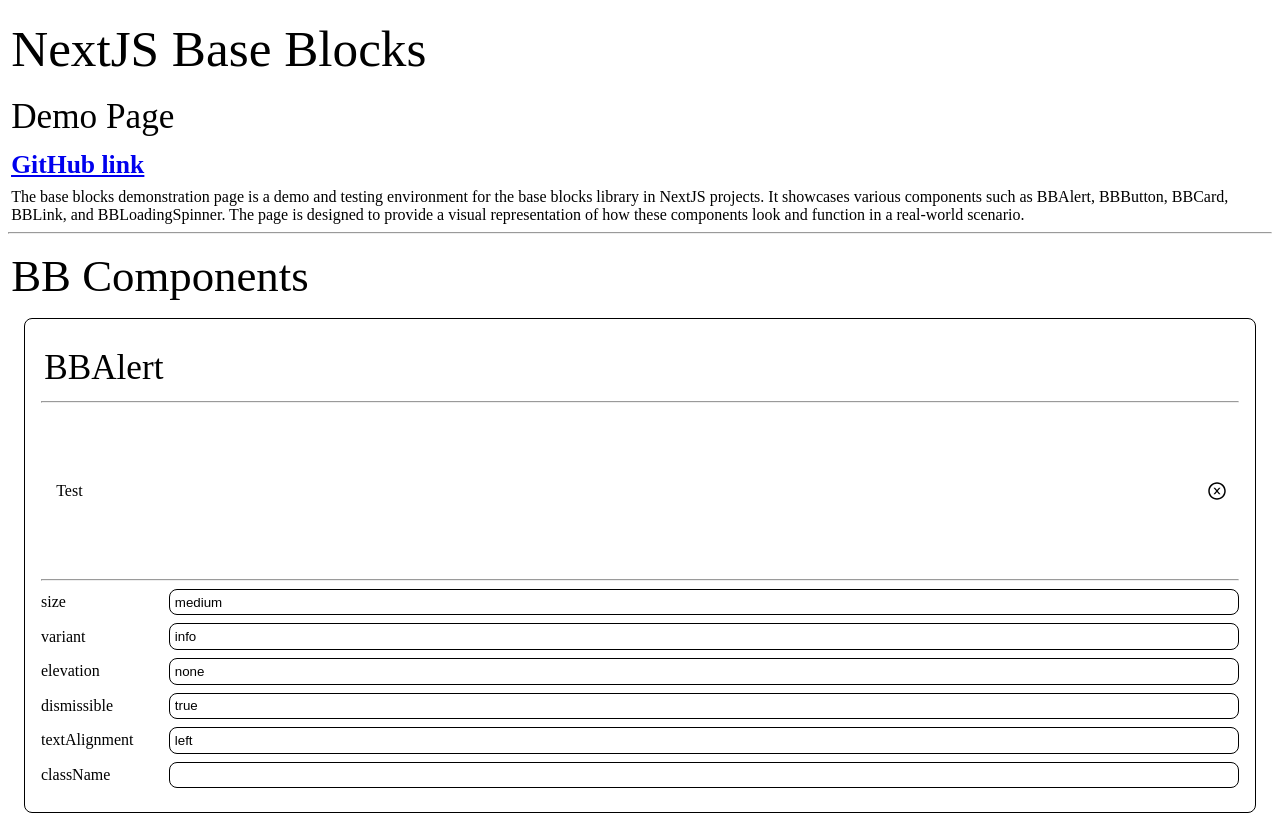
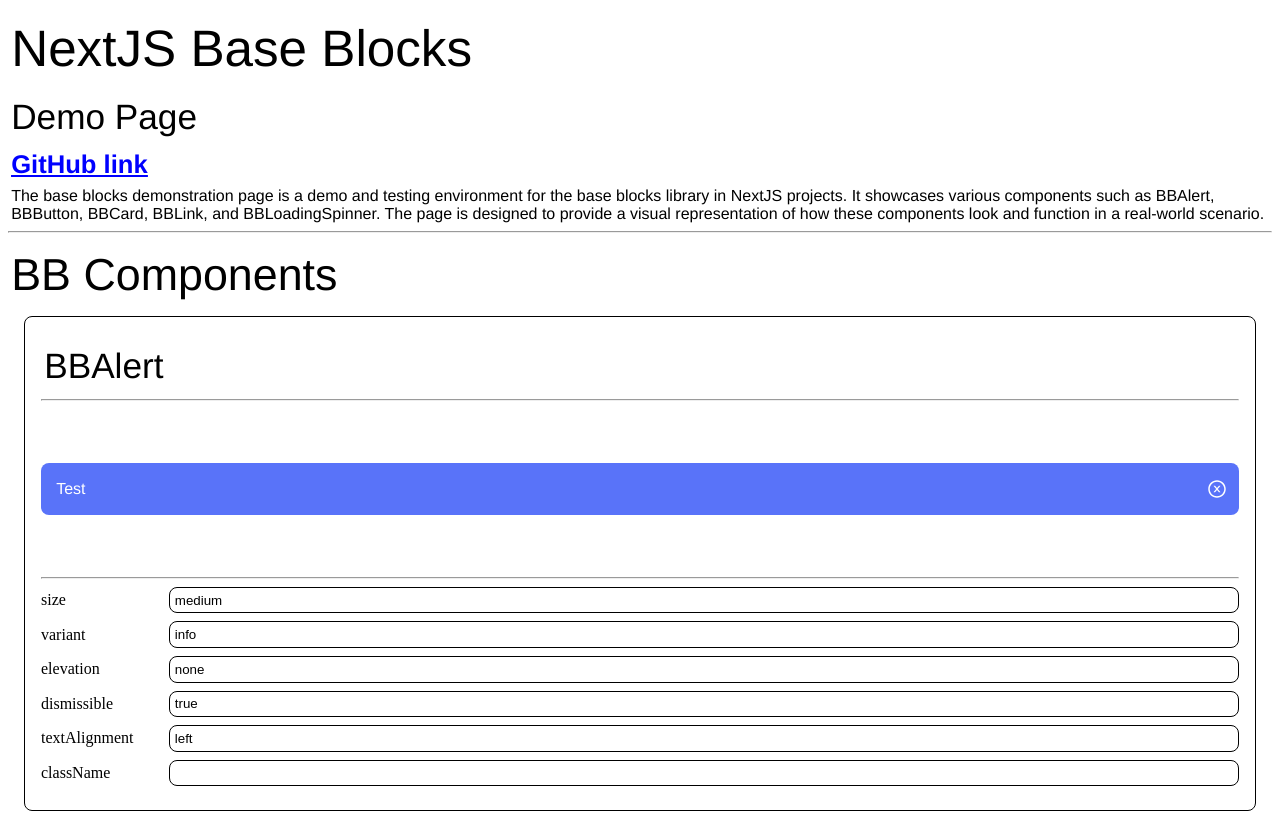
Before and after one commit to dan1229/nextjs-base-blocks, a Next.js app: page / in a window 1280 px wide. Shown: the top 815 px of the page. Built offline with nearby package versions, Linux system fonts and the light colour scheme.

Commit message:
added _app and globals

```diff
--- /dev/null
+++ b/src/pages/_app.tsx
@@ -0,0 +1,9 @@
+import React from 'react';
+import '@/styles/globals.scss';
+import type { AppProps } from 'next/app';
+
+function MyApp({ Component, pageProps }: AppProps) {
+  return <Component {...pageProps} />;
+}
+
+export default MyApp;
--- /dev/null
+++ b/styles/globals.scss
@@ -0,0 +1,55 @@
+/**
+*
+* GLOBAL STYLES
+*
+*/
+$primary-color: red;
+$secondary-color: blue;
+$info-color: #284af7;
+$warning-color: #f1c500;
+$success-color: #50c758;
+$danger-color: #e8352e;
+
+html,
+:root {
+  // app theme
+  --primary-color: #{$primary-color};
+  --primary-dark-color: #{darken($primary-color, 10%)};
+  --primary-light-color: #{lighten($primary-color, 10%)};
+  --secondary-color: #{$secondary-color};
+  --secondary-dark-color: #{darken($secondary-color, 10%)};
+  --secondary-light-color: #{lighten($secondary-color, 10%)};
+  // general colors
+  --white: #fff;
+  --black: 35, 35, 35;
+  --grey-light: #8199c2;
+  --grey-dark: #58647a;
+  --grey-darkest: #2d3a4f;
+  --info-color: #{$info-color};
+  --info-dark-color: #{darken($info-color, 10%)};
+  --info-light-color: #{lighten($info-color, 10%)};
+  --warning-color: #{$warning-color};
+  --warning-dark-color: #{darken($warning-color, 10%)};
+  --warning-light-color: #{lighten($warning-color, 10%)};
+  --success-color: #{$success-color};
+  --success-dark-color: #{darken($success-color, 10%)};
+  --success-light-color: #{lighten($success-color, 10%)};
+  --danger-color: #{$danger-color};
+  --danger-dark-color: #{darken($danger-color, 10%)};
+  --danger-light-color: #{lighten($danger-color, 10%)};
+  // bg theme colors
+  --bg-color: rgb(221, 221, 221) !important;
+  --bg-light-color: rgb(255, 255, 255) !important;
+  --bg-dark-color: rgb(177, 177, 177) !important;
+  --bs-body-color: rgb(24, 23, 23) !important;
+  --text-color: rgb(24, 23, 23) !important;
+  // border radius options
+  --border-radius-bbalert: 8px;
+  --border-radius--bbbutton: 8px;
+  --border-radius--bbcard: 8px;
+  --border-radius--bbnavbar: 8px;
+  --border-radius--bbnavbar-item: 8px;
+  // font family
+  --font-family-header: 'Montserrat'; // Used for larger fonts/headers
+  --font-family-main: 'Josefin Sans'; // Used for main text
+}
--- a/tsconfig.json
+++ b/tsconfig.json
@@ -23,7 +23,9 @@
         "@/*": [
           "src/*"
         ],
-
+        "@/styles/*": [
+          "styles/*"
+        ],
       }
     },
     "include": [
```
